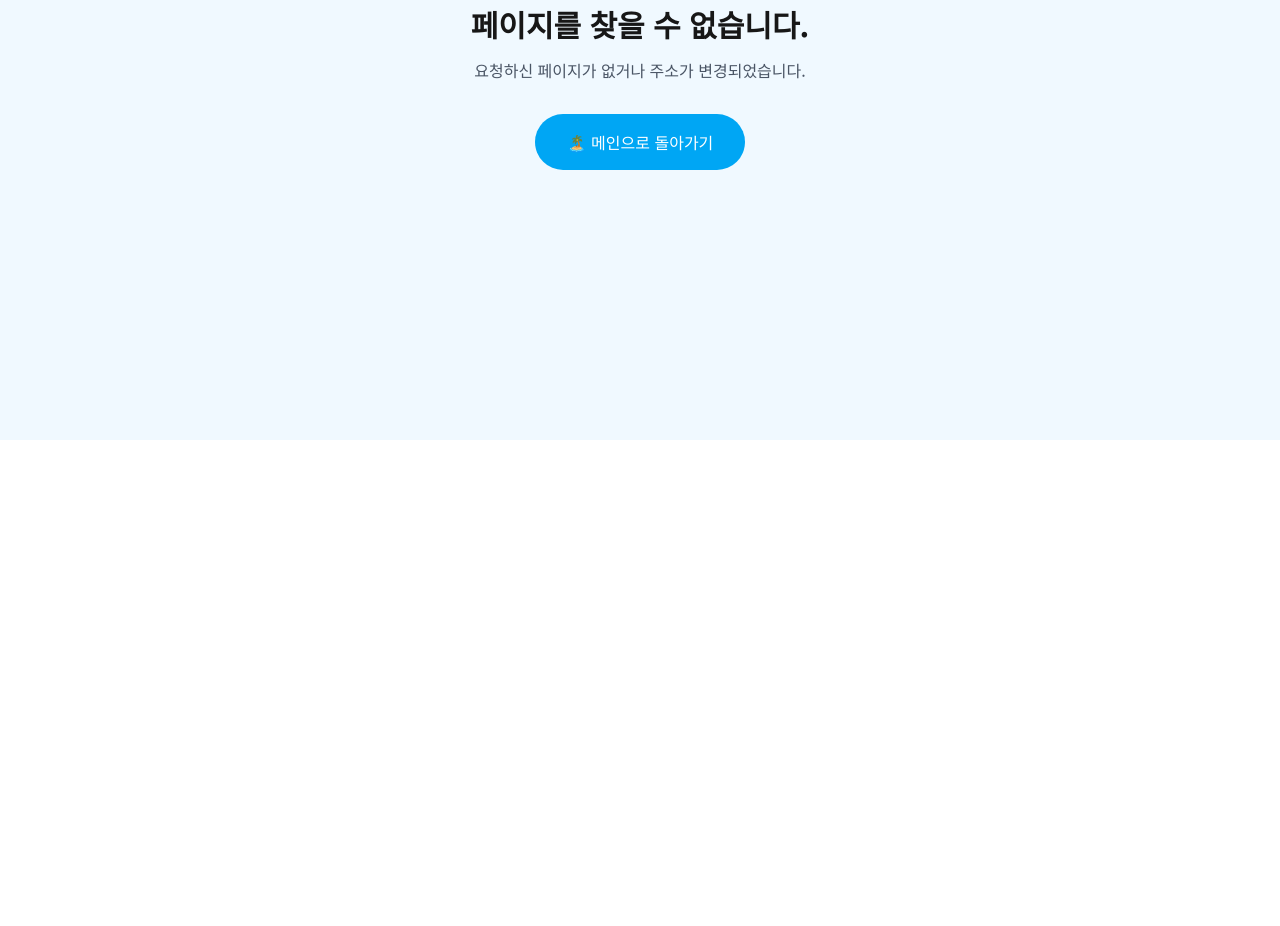
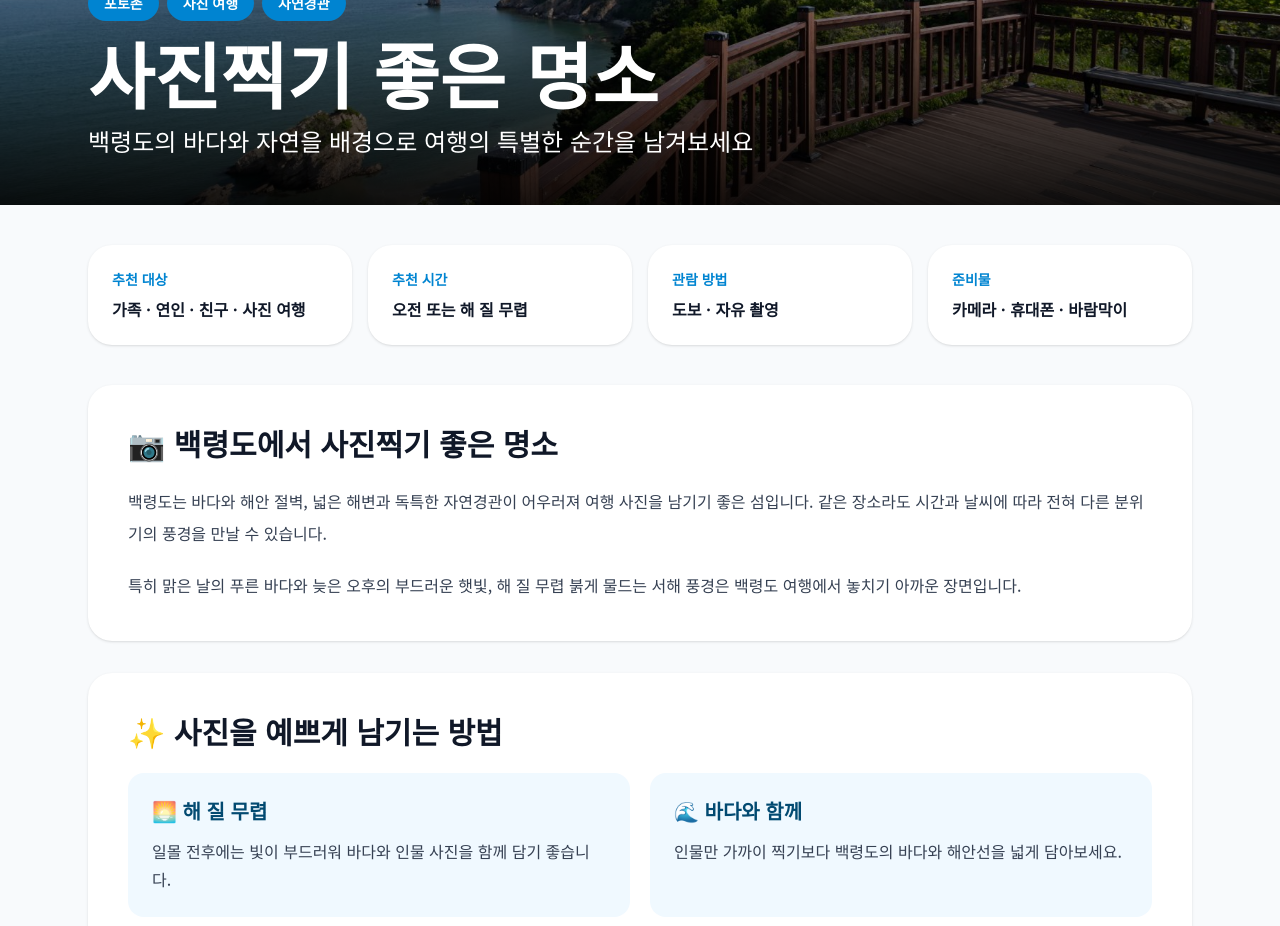
Before and after one commit to zihye8424-ship-it/baengnyeong-project, a Next.js app: page /place/photozone in a window 1280 px wide. Before the commit this address had no page. Shown: the part 360-1286 px from the top of the page. Before the commit the page ends 800 px from the top, so only its background shows below. Built offline with nearby package versions, Linux system fonts and the light colour scheme; no server answers; the database is empty.

Commit message:
사진찍기 좋은 명소 페이지 추가

```diff
--- /dev/null
+++ b/app/place/photozone/page.tsx
@@ -0,0 +1,161 @@
+import PlaceTemplate from "../../components/PlaceTemplate";
+import PlaceReviews from "../../components/PlaceReviews";
+
+export const metadata = {
+  title: "백령도 사진찍기 좋은 명소 | 백령도의 모든 정보",
+  description:
+    "백령도 여행에서 아름다운 풍경과 추억을 사진으로 남기기 좋은 명소와 방문 팁을 소개합니다.",
+};
+
+export default function PhotozonePage() {
+  return (
+    <PlaceTemplate
+      title="사진찍기 좋은 명소"
+      subtitle="백령도의 바다와 자연을 배경으로 여행의 특별한 순간을 남겨보세요"
+      image="/images/photozone.jpg"
+      badges={["포토존", "사진 여행", "자연경관"]}
+      quickFacts={[
+        ["추천 대상", "가족 · 연인 · 친구 · 사진 여행"],
+        ["추천 시간", "오전 또는 해 질 무렵"],
+        ["관람 방법", "도보 · 자유 촬영"],
+        ["준비물", "카메라 · 휴대폰 · 바람막이"],
+      ]}
+    >
+      <div className="rounded-3xl bg-white p-8 shadow-sm md:p-10">
+        <h2 className="text-3xl font-black">
+          📷 백령도에서 사진찍기 좋은 명소
+        </h2>
+
+        <div className="mt-6 space-y-5 leading-8 text-gray-700">
+          <p>
+            백령도는 바다와 해안 절벽, 넓은 해변과 독특한 자연경관이
+            어우러져 여행 사진을 남기기 좋은 섬입니다. 같은 장소라도
+            시간과 날씨에 따라 전혀 다른 분위기의 풍경을 만날 수 있습니다.
+          </p>
+
+          <p>
+            특히 맑은 날의 푸른 바다와 늦은 오후의 부드러운 햇빛,
+            해 질 무렵 붉게 물드는 서해 풍경은 백령도 여행에서
+            놓치기 아까운 장면입니다.
+          </p>
+        </div>
+      </div>
+
+      <div className="rounded-3xl bg-white p-8 shadow-sm md:p-10">
+        <h2 className="text-3xl font-black">✨ 사진을 예쁘게 남기는 방법</h2>
+
+        <div className="mt-6 grid gap-5 md:grid-cols-2">
+          {[
+            [
+              "🌅 해 질 무렵",
+              "일몰 전후에는 빛이 부드러워 바다와 인물 사진을 함께 담기 좋습니다.",
+            ],
+            [
+              "🌊 바다와 함께",
+              "인물만 가까이 찍기보다 백령도의 바다와 해안선을 넓게 담아보세요.",
+            ],
+            [
+              "🪨 자연을 배경으로",
+              "기암괴석과 해변 등 백령도만의 자연환경을 배경으로 활용하면 특별한 여행 사진이 됩니다.",
+            ],
+            [
+              "📱 휴대폰 촬영",
+              "휴대폰으로도 수평선을 맞추고 밝기를 조절하면 깔끔한 풍경 사진을 남길 수 있습니다.",
+            ],
+          ].map(([title, description]) => (
+            <div key={title} className="rounded-2xl bg-sky-50 p-6">
+              <h3 className="text-xl font-extrabold text-sky-900">{title}</h3>
+              <p className="mt-3 leading-7 text-gray-700">{description}</p>
+            </div>
+          ))}
+        </div>
+      </div>
+
+      <div className="rounded-3xl bg-white p-8 shadow-sm md:p-10">
+        <h2 className="text-3xl font-black">📍 함께 둘러보기 좋은 포토 명소</h2>
+
+        <div className="mt-6 grid gap-4 md:grid-cols-3">
+          {[
+            ["두무진", "기암절벽과 서해가 어우러진 백령도 대표 풍경"],
+            ["콩돌해안", "둥근 콩돌과 바다를 함께 담을 수 있는 특별한 해안"],
+            ["끝섬전망대", "서해의 넓은 풍경과 일몰을 감상하기 좋은 전망 명소"],
+            ["사곶해변", "넓게 펼쳐진 해변을 배경으로 사진을 남기기 좋은 곳"],
+            ["사자바위", "독특한 바위와 해안 풍경을 함께 감상할 수 있는 명소"],
+            ["서해최북단 백령도비", "백령도 방문을 기념하는 인증사진을 남기기 좋은 곳"],
+          ].map(([name, description]) => (
+            <div
+              key={name}
+              className="rounded-2xl border border-gray-200 p-5 transition hover:shadow-lg"
+            >
+              <h3 className="text-lg font-extrabold">{name}</h3>
+              <p className="mt-2 text-sm leading-6 text-gray-600">
+                {description}
+              </p>
+            </div>
+          ))}
+        </div>
+      </div>
+
+      <div className="rounded-3xl bg-white p-8 shadow-sm md:p-10">
+        <h2 className="text-3xl font-black">🧭 주민 여행 팁</h2>
+
+        <div className="mt-6 space-y-4 leading-8 text-gray-700">
+          <p>✅ 백령도는 바람이 강한 날이 많아 촬영할 때 바람막이를 준비하면 좋습니다.</p>
+          <p>✅ 해안이나 바위 주변에서는 사진 촬영 때문에 위험한 곳으로 무리하게 이동하지 마세요.</p>
+          <p>✅ 오전과 늦은 오후에는 한낮보다 빛이 부드러워 사진을 남기기 좋습니다.</p>
+          <p>✅ 날씨에 따라 바다 색과 분위기가 크게 달라지므로 흐린 날에도 백령도만의 색다른 풍경을 만날 수 있습니다.</p>
+        </div>
+      </div>
+
+      <div className="rounded-3xl bg-white p-8 shadow-sm md:p-10">
+        <h2 className="text-3xl font-black">🍀 계절별 사진 여행</h2>
+
+        <div className="mt-6 grid gap-5 md:grid-cols-2">
+          {[
+            ["🌸 봄", "선선한 날씨와 맑은 하늘을 배경으로 자연스러운 여행 사진을 남기기 좋습니다."],
+            ["☀️ 여름", "푸른 바다의 색이 돋보이는 시기로 시원한 백령도 풍경을 담아보세요."],
+            ["🍁 가을", "선명한 하늘과 아름다운 노을을 만날 수 있어 풍경 사진을 찍기 좋습니다."],
+            ["❄️ 겨울", "강한 바람과 겨울 바다가 만들어내는 백령도 특유의 웅장한 분위기를 담을 수 있습니다."],
+          ].map(([season, description]) => (
+            <div key={season} className="rounded-2xl bg-slate-50 p-6">
+              <h3 className="text-xl font-bold">{season}</h3>
+              <p className="mt-3 leading-7 text-gray-700">{description}</p>
+            </div>
+          ))}
+        </div>
+      </div>
+
+      <div className="rounded-3xl bg-white p-8 shadow-sm md:p-10">
+        <h2 className="text-3xl font-black">❓ 사진 여행 FAQ</h2>
+
+        <div className="mt-6 space-y-6 text-gray-700">
+          <div>
+            <h3 className="text-lg font-bold">Q. 사진 찍기 가장 좋은 시간은 언제인가요?</h3>
+            <p className="mt-2 leading-7">
+              한낮보다 오전이나 해 질 무렵처럼 햇빛이 부드러운 시간대를 추천합니다.
+            </p>
+          </div>
+
+          <div>
+            <h3 className="text-lg font-bold">Q. 휴대폰으로도 예쁘게 찍을 수 있나요?</h3>
+            <p className="mt-2 leading-7">
+              네. 수평선을 맞추고 바다와 하늘이 충분히 들어가도록 촬영하면 휴대폰으로도 멋진 여행 사진을 남길 수 있습니다.
+            </p>
+          </div>
+
+          <div>
+            <h3 className="text-lg font-bold">Q. 어디를 함께 둘러보면 좋나요?</h3>
+            <p className="mt-2 leading-7">
+              두무진, 콩돌해안, 사곶해변, 끝섬전망대처럼 서로 다른 풍경을 가진 관광지를 함께 둘러보면 다양한 사진을 남길 수 있습니다.
+            </p>
+          </div>
+        </div>
+      </div>
+
+      <PlaceReviews
+        placeSlug="photozone"
+        placeName="사진찍기 좋은 명소"
+      />
+    </PlaceTemplate>
+  );
+}
```
